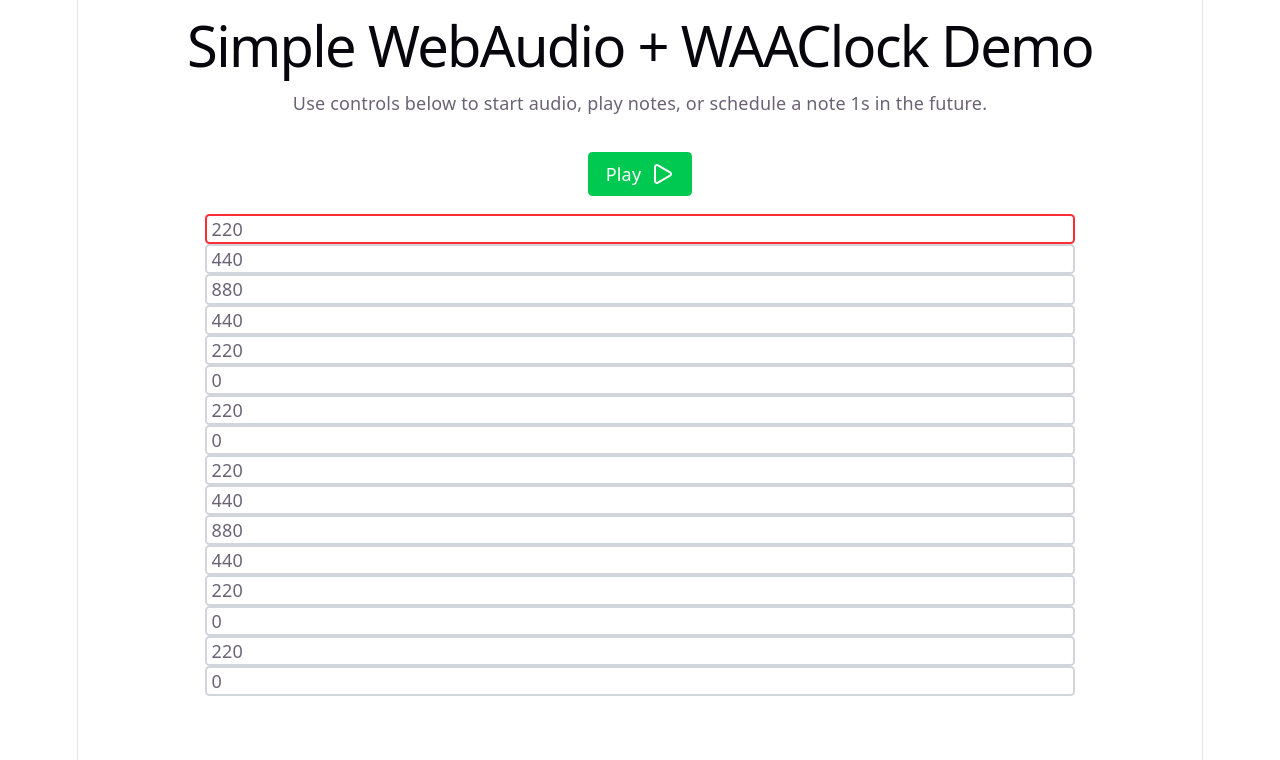
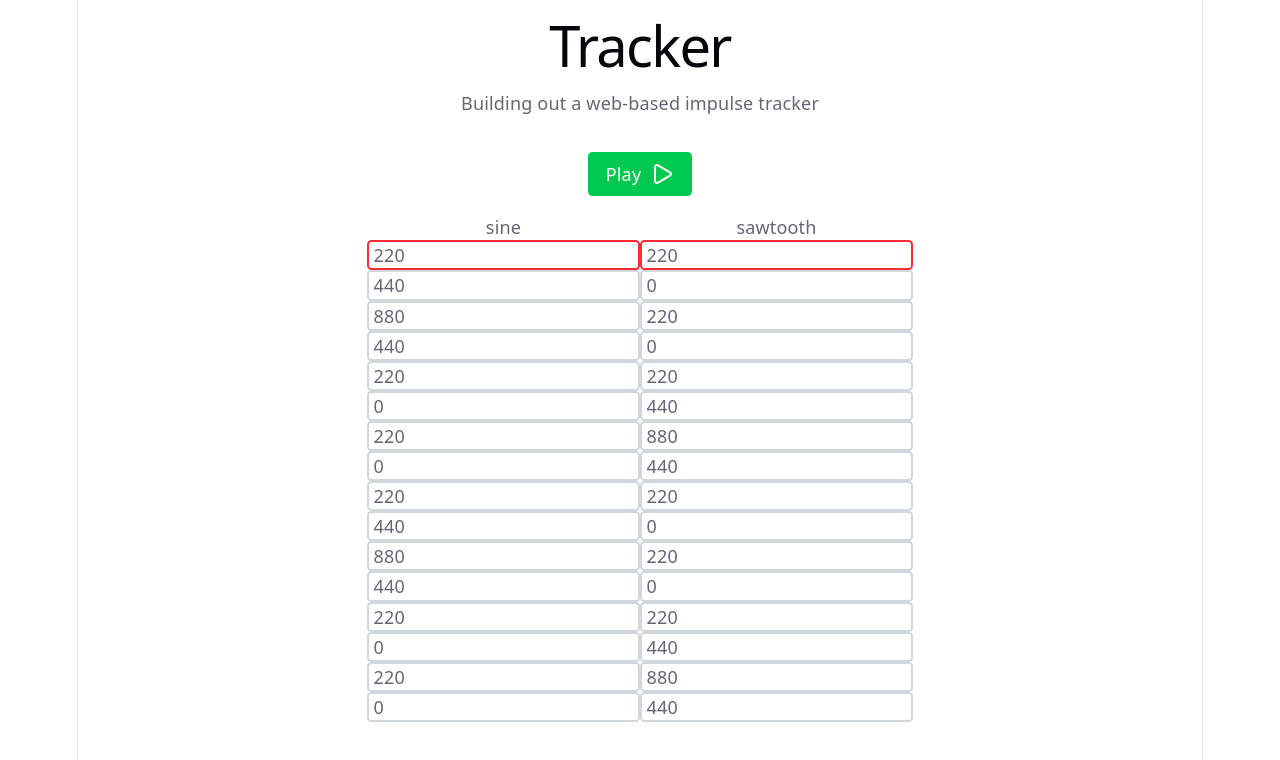
Before and after one commit to jamestw13/audio-tracker, a React (Vite) app: page / in a window 1280 px wide. Shown: the top 760 px of the page. Built offline with nearby package versions, Linux system fonts and the light colour scheme.

Commit message:
Implemented multiple channels

```diff
--- a/index.html
+++ b/index.html
@@ -4,7 +4,7 @@
     <meta charset="UTF-8" />
     <link rel="icon" type="image/svg+xml" href="/favicon.svg" />
     <meta name="viewport" content="width=device-width, initial-scale=1.0" />
-    <title>tracker-2</title>
+    <title>Tracker</title>
   </head>
   <body>
     <div id="root"></div>
--- a/package.json
+++ b/package.json
@@ -1,5 +1,5 @@
 {
-  "name": "tracker-2",
+  "name": "tracker",
   "private": true,
   "version": "0.0.0",
   "type": "module",
@@ -11,6 +11,7 @@
   },
   "dependencies": {
     "@tailwindcss/vite": "^4.2.4",
+    "immer": "^11.1.4",
     "lucide-react": "^1.11.0",
     "react": "^19.2.5",
     "react-dom": "^19.2.5",
--- a/src/App.tsx
+++ b/src/App.tsx
@@ -3,8 +3,8 @@ import Tracker from './Tracker';
 function App() {
   return (
     <div className="container-card mx-auto">
-      <h1>Simple WebAudio + WAAClock Demo</h1>
-      <p className="muted">Use controls below to start audio, play notes, or schedule a note 1s in the future.</p>
+      <h1>Tracker</h1>
+      <p className="muted">Building out a web-based impulse tracker</p>
       <div className="mt-4">
         <Tracker />
       </div>
--- a/src/Tracker.tsx
+++ b/src/Tracker.tsx
@@ -3,10 +3,10 @@ import { Play, Square } from 'lucide-react';
 import { playSteps, useTrackerStore } from './useTrackerStore';
 
 export default function Tracker() {
-  const { steps, playing, currentStep } = useTrackerStore();
+  const { channels, playing, currentStep } = useTrackerStore();
 
   return (
-    <div className="controls-grid p-4">
+    <div className="p-4">
       <button onClick={playSteps} className="mb-4 px-4 py-2 bg-green-500 text-white rounded">
         {playing ? (
           <div className="flex items-center gap-2">
@@ -19,19 +19,28 @@ export default function Tracker() {
         )}
       </button>
 
+      <div className={`flex justify-start`}>
+        {channels.map((channel, i) => (
+          <div key={i} className="grid">
+            <span>{channel.waveform}</span>
             <div className="grid">
-        {steps.map((step, i) => (
+              {channel.steps.map((step, i) => (
                 <input
                   type="number"
                   key={i}
                   value={step}
                   onChange={e => {
-              const newSteps = [...steps];
+                    const newSteps = [...channel.steps];
                     newSteps[i] = Number(e.target.value);
-              useTrackerStore.setState({ steps: newSteps });
+                    useTrackerStore.setState({
+                      channels: channels.map((c, ci) => (ci === i ? { ...c, steps: newSteps } : c)),
+                    });
                   }}
-            className={`border-2 border-gray-300 ${currentStep % steps.length === i ? 'border-red-500' : 'border-gray-300'} rounded px-1 py-0`}
+                  className={`border-2 border-gray-300 ${currentStep % channel.steps.length === i ? 'border-red-500' : 'border-gray-300'} rounded px-1 py-0`}
                 />
+              ))}
+            </div>
+          </div>
         ))}
       </div>
     </div>
--- a/src/useTrackerStore.ts
+++ b/src/useTrackerStore.ts
@@ -1,22 +1,34 @@
 import { create } from 'zustand';
 import WAAClock, { Event } from './WAAClock';
+// import { immer } from 'zustand/middleware/immer';
+import { castDraft } from 'immer';
+
+type Channel = { waveform: string; steps: number[] };
 
 type TrackerState = {
-  audioCtx: AudioContext;
-  clock: WAAClock;
-  steps: number[];
+  channels: Channel[];
   currentStep: number;
   tickEvent: Event | null;
   tempo: number;
   playing: boolean;
 };
 
-export const useTrackerStore = create<TrackerState>(set => {
-  const audioCtx = new AudioContext();
+const audioCtx = new AudioContext();
+
+const clock = new WAAClock(audioCtx);
+
+export const useTrackerStore = create<TrackerState>(() => {
   return {
-    audioCtx,
-    clock: new WAAClock(audioCtx),
-    steps: [220, 440, 880, 440, 220, 0, 220, 0, 220, 440, 880, 440, 220, 0, 220, 0],
+    channels: [
+      {
+        waveform: 'sine',
+        steps: [220, 440, 880, 440, 220, 0, 220, 0, 220, 440, 880, 440, 220, 0, 220, 0],
+      },
+      {
+        waveform: 'sawtooth',
+        steps: [220, 0, 220, 0, 220, 440, 880, 440, 220, 0, 220, 0, 220, 440, 880, 440],
+      },
+    ],
     currentStep: 0,
     tickEvent: null,
     tempo: 120,
@@ -25,14 +37,14 @@ export const useTrackerStore = create<TrackerState>(set => {
 });
 
 export function playSteps() {
-  const { audioCtx, clock, tempo, playing, tickEvent } = useTrackerStore.getState();
+  const { tempo, playing, tickEvent } = useTrackerStore.getState();
 
   if (!playing) {
     useTrackerStore.setState({ currentStep: -1 });
 
     clock.start();
     useTrackerStore.setState({
-      tickEvent: clock.callbackAtTime(handleTick as () => void, audioCtx.currentTime).repeat(60 / tempo),
+      tickEvent: castDraft(clock.callbackAtTime(handleTick as () => void, audioCtx.currentTime).repeat(60 / tempo)),
       playing: true,
     });
   } else {
@@ -46,9 +58,10 @@ export function playSteps() {
   }
 }
 
-function playNote(audioCtx: AudioContext, deadline: number, frequency: number) {
+function playNote(audioCtx: AudioContext, deadline: number, frequency: number, waveform: string) {
   const oscillator = audioCtx.createOscillator();
   oscillator.frequency.setValueAtTime(frequency, deadline);
+  oscillator.type = waveform as OscillatorType;
   oscillator.start(deadline);
 
   const amplifier = audioCtx.createGain();
@@ -70,12 +83,14 @@ function playNote(audioCtx: AudioContext, deadline: number, frequency: number) {
 }
 
 function handleTick({ deadline }: { deadline: number }) {
-  const { currentStep, steps, audioCtx } = useTrackerStore.getState();
+  const { currentStep, channels } = useTrackerStore.getState();
 
   const nextStep = currentStep + 1;
   useTrackerStore.setState({ currentStep: nextStep });
 
-  if (steps[nextStep % steps.length]) {
-    playNote(audioCtx, deadline, steps[nextStep % steps.length]);
-  }
+  channels.forEach(channel => {
+    if (channel.steps[nextStep % channel.steps.length]) {
+      playNote(audioCtx, deadline, channel.steps[nextStep % channel.steps.length], channel.waveform);
+    }
+  });
 }
```
Also changed, not shown: 1 other file (tests, documents, lock files or other folders). Lines whose indentation alone changed are shown as unchanged.
